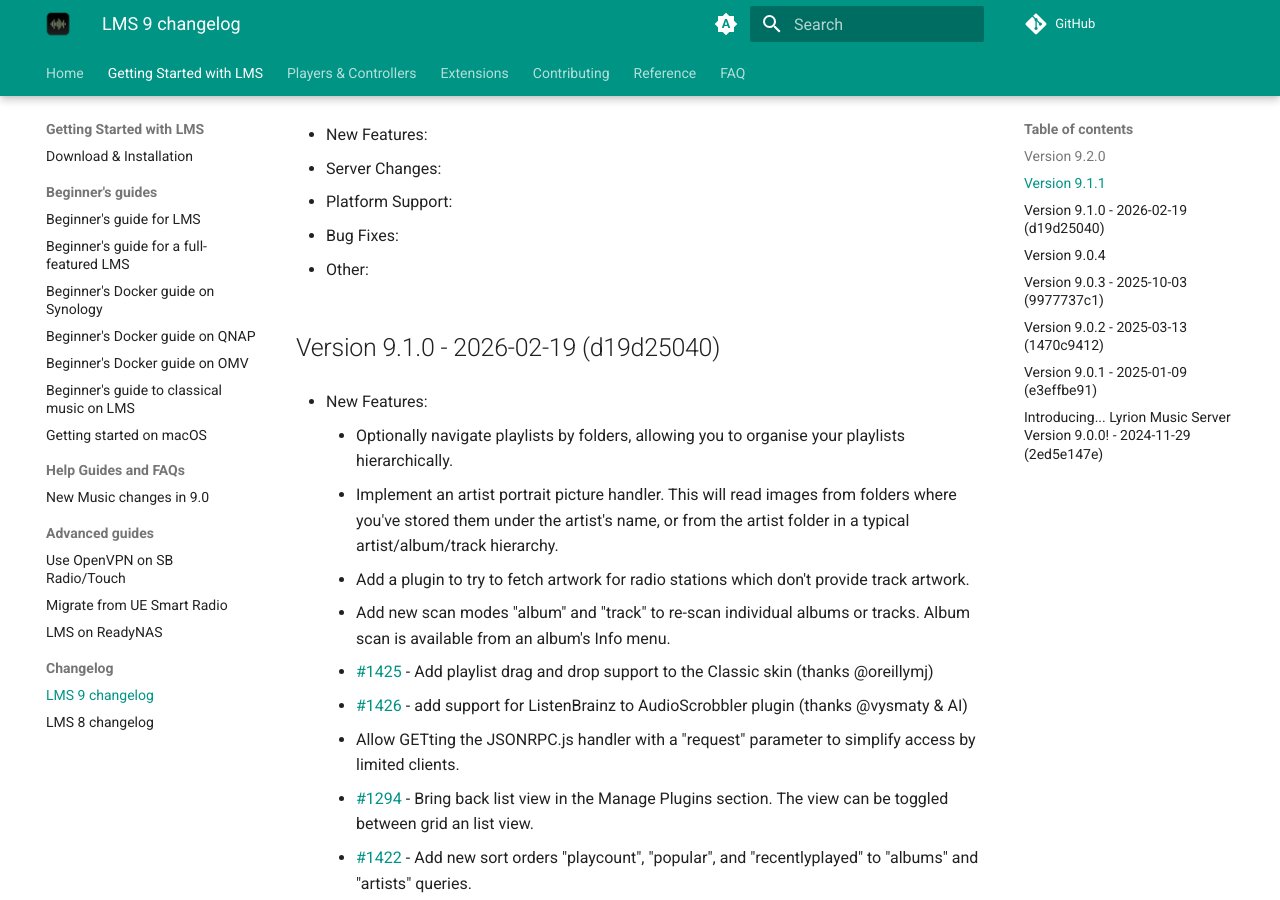
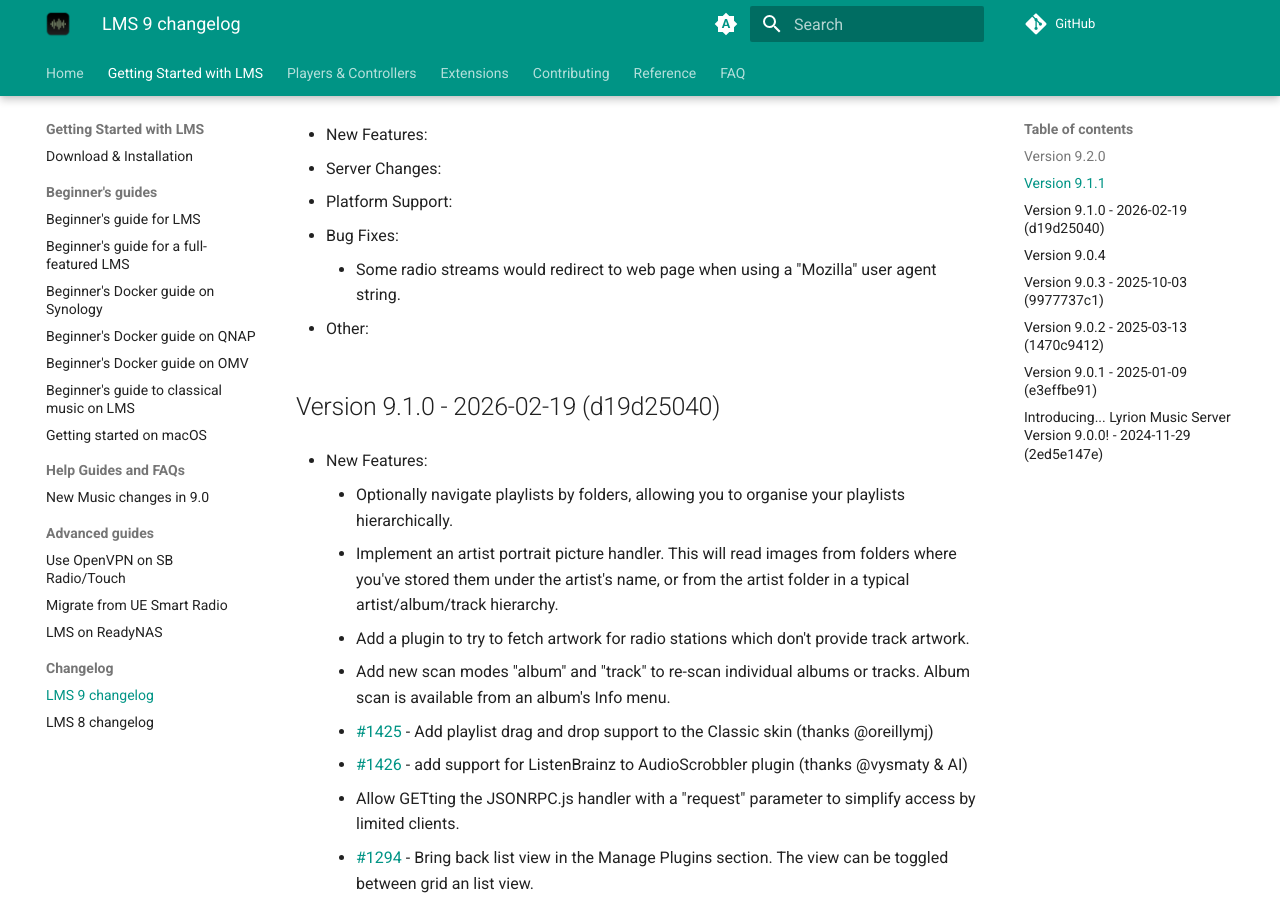
Before and after one commit to LMS-Community/lms-community.github.io, an MkDocs documentation site: the page built from docs/getting-started/changelog-lms9.md, in a window 1280 px wide and 900 px high, scrolled down 505 px. Built offline with MkDocs 1.6.1 and Material for MkDocs 9.7.7, drawn with Linux system fonts in a browser that asks for light colours; a script that is not in the unit is left out; plug-ins that fetch from the network failed and are left out; comment, search, counter and statistics services are not loaded.

```diff
--- a/docs/getting-started/changelog-lms9.md
+++ b/docs/getting-started/changelog-lms9.md
@@ -21,6 +21,8 @@
 - Platform Support:
 
 - Bug Fixes:
+
+	- Some radio streams would redirect to web page when using a "Mozilla" user agent string.
 
 - Other:
 
```
